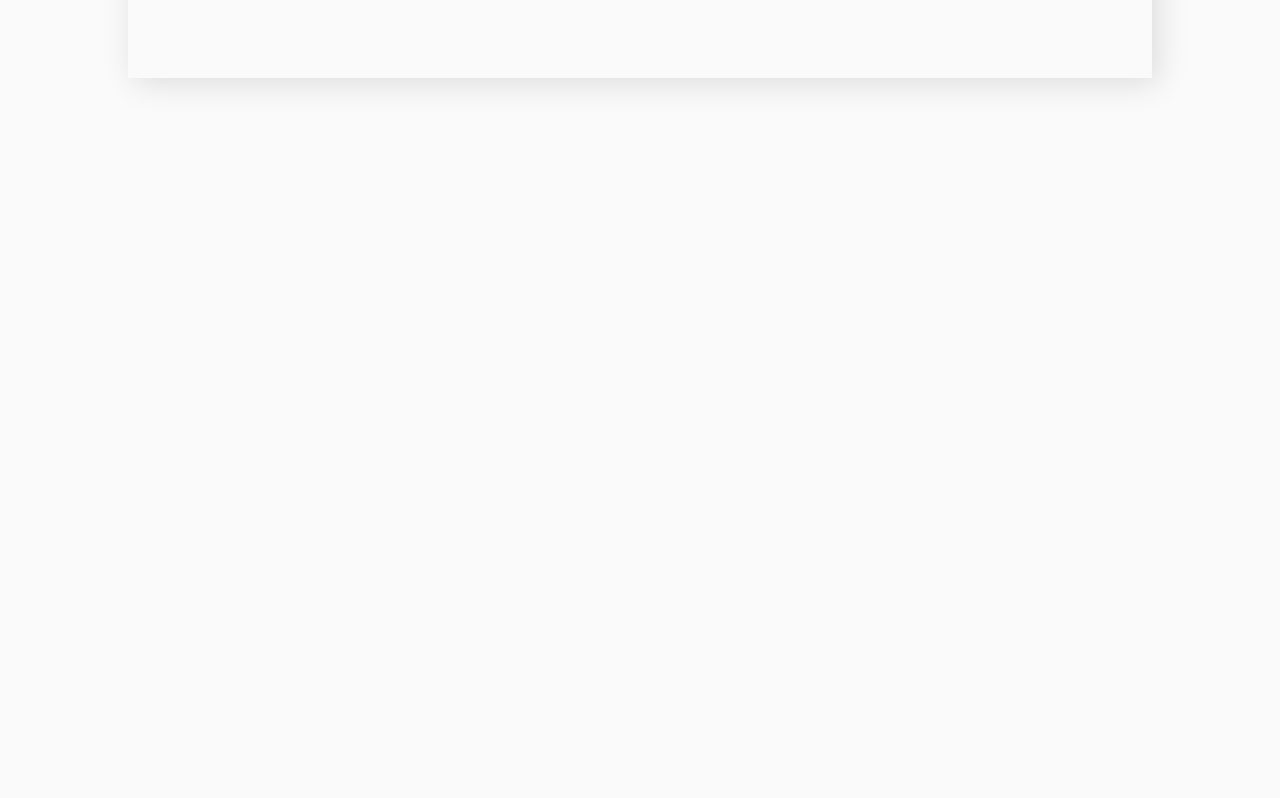
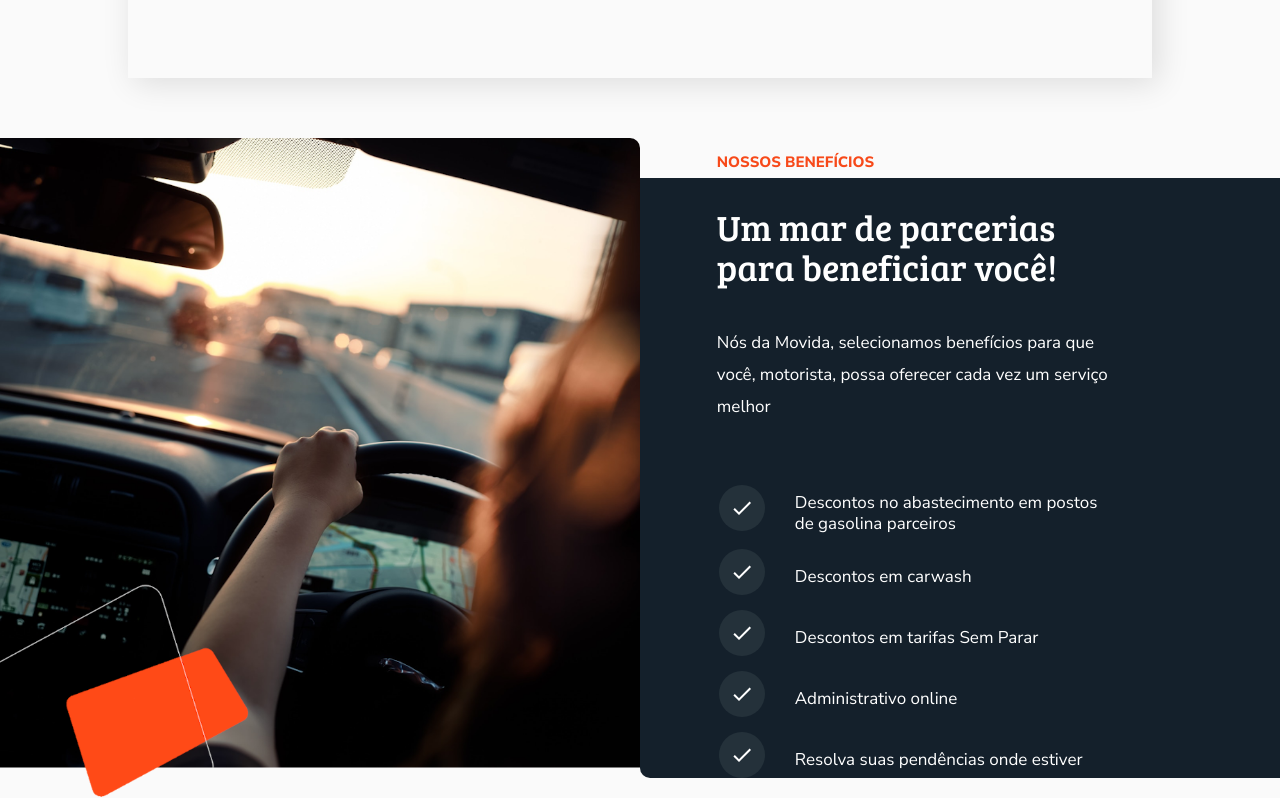
Before and after one commit to amanda-natallie/piloto-movida-next, a Next.js app: page / in a window 1280 px wide. Shown: the part 1783-2581 px from the top of the page. Before the commit the page ends 1921 px from the top, so only its background shows below. Built offline with nearby package versions, Linux system fonts and the light colour scheme.

Commit message:
Benefits

```diff
--- a/pages/index.tsx
+++ b/pages/index.tsx
@@ -1,22 +1,18 @@
 import { Container } from "../components/Container";
-
 import Welcome from "./sections/Welcome";
 import Presentation from "./sections/Presentation";
 import { MuiThemeProvider } from "@material-ui/core";
 import { theme } from "../utils/theme";
-
-
-
+import Benefits from "./sections/Benefits";
 
 export default () => {
-
   return (
     <MuiThemeProvider theme={theme}>
-    <Container>
-      <Welcome />
-      <Presentation />
-
-    </Container>
+      <Container>
+        <Welcome />
+        <Presentation />
+        <Benefits />
+      </Container>
     </MuiThemeProvider>
   );
 };
--- /dev/null
+++ b/pages/sections/Benefits.tsx
@@ -0,0 +1,122 @@
+import React from "react";
+import {
+  makeStyles,
+  Theme,
+  createStyles,
+  Grid,
+  Typography,
+} from "@material-ui/core";
+import CheckIcon from "@material-ui/icons/Check";
+
+const Benefits = () => {
+  const classes = useStyles();
+
+  const benefits = [
+    "Descontos no abastecimento em postos de gasolina parceiros",
+    "Descontos em carwash",
+    "Descontos em tarifas Sem Parar",
+    "Administrativo online",
+    "Resolva suas pendências onde estiver",
+  ];
+
+  return (
+    <Grid container className={classes.benefits}>
+      <Grid item md={6} className={classes.one} />
+      <Grid item md={6} className={classes.two}>
+        <h4>Nossos benefícios</h4>
+        <h2>Um mar de parcerias para beneficiar você!</h2>
+        <p>
+          Nós da Movida, selecionamos benefícios para que você, motorista, possa
+          oferecer cada vez um serviço melhor
+        </p>
+        <ul>
+          {benefits.map((e: string, key: number) => (
+            <li key={key}>
+              <span className={classes.icon}>
+                <CheckIcon />
+              </span>
+              <span className={classes.desc}>{e}</span>
+            </li>
+          ))}
+        </ul>
+      </Grid>
+    </Grid>
+  );
+};
+
+const useStyles = makeStyles((theme: Theme) =>
+  createStyles({
+    benefits: {
+      width: "100%",
+      height: "75vh",
+    },
+    one: {
+      height: "110%",
+      background: "url(/images/bg/2.png) bottom left no-repeat",
+      borderTopRightRadius: "10px",
+      backgroundAttachment: "fixed",
+      backgroundSize: "auto 100%",
+    },
+    two: {
+      background: theme.palette.secondary.main,
+      borderBottomLeftRadius: "10px",
+      margin: "40px 0px 0px 0px",
+      height: "100%",
+      padding: "0 13vw 0 6vw",
+      display: "flex",
+      justifyContent: "center",
+      flexDirection: "column",
+      color: "white",
+
+      "& h4": {
+        color: theme.palette.primary.main,
+        fontSize: theme.typography.pxToRem(15),
+        margin: "0 0 30px 0",
+        textTransform: "uppercase",
+      },
+      "& h2": {
+        fontFamily: "'Bree Serif', serif",
+        fontSize: theme.typography.pxToRem(36),
+        lineHeight: "40px",
+        fontWeight: "inherit",
+        margin: "0 0 10px 0",
+      },
+      "& p": {
+        margin: "30px 0",
+        lineHeight: "32px",
+        fontSize: theme.typography.pxToRem(17),
+        fontFamily: "Nunito Sans",
+      },
+
+      "& ul": {
+        marginLeft: "-38px",
+      },
+      "& ul li": {
+        listStyle: "none",
+        display: "flex",
+        alignItems: "center",
+        justifyContent: "flex-start",
+        fontFamily: "Nunito Sans",
+        margin: "15px 0",
+      },
+    },
+    icon: {
+      margin: "0px 30px 0px 0px",
+      padding: "11px",
+      display: "flex",
+      backgroundColor: " #24313A",
+      color: "#ffffff",
+      borderRadius: "100%",
+      alignItems: "inherit",
+      justifyContent: "inherit",
+    },
+    desc: {
+      marginTop: "10px",
+      lineHeight: "21px",
+      fontSize: theme.typography.pxToRem(17),
+      fontFamily: "Nunito Sans",
+    },
+  })
+);
+
+export default Benefits;
```
Also changed, not shown: public/images/bg/2.jpg (deleted), public/images/bg/2.png (added).
